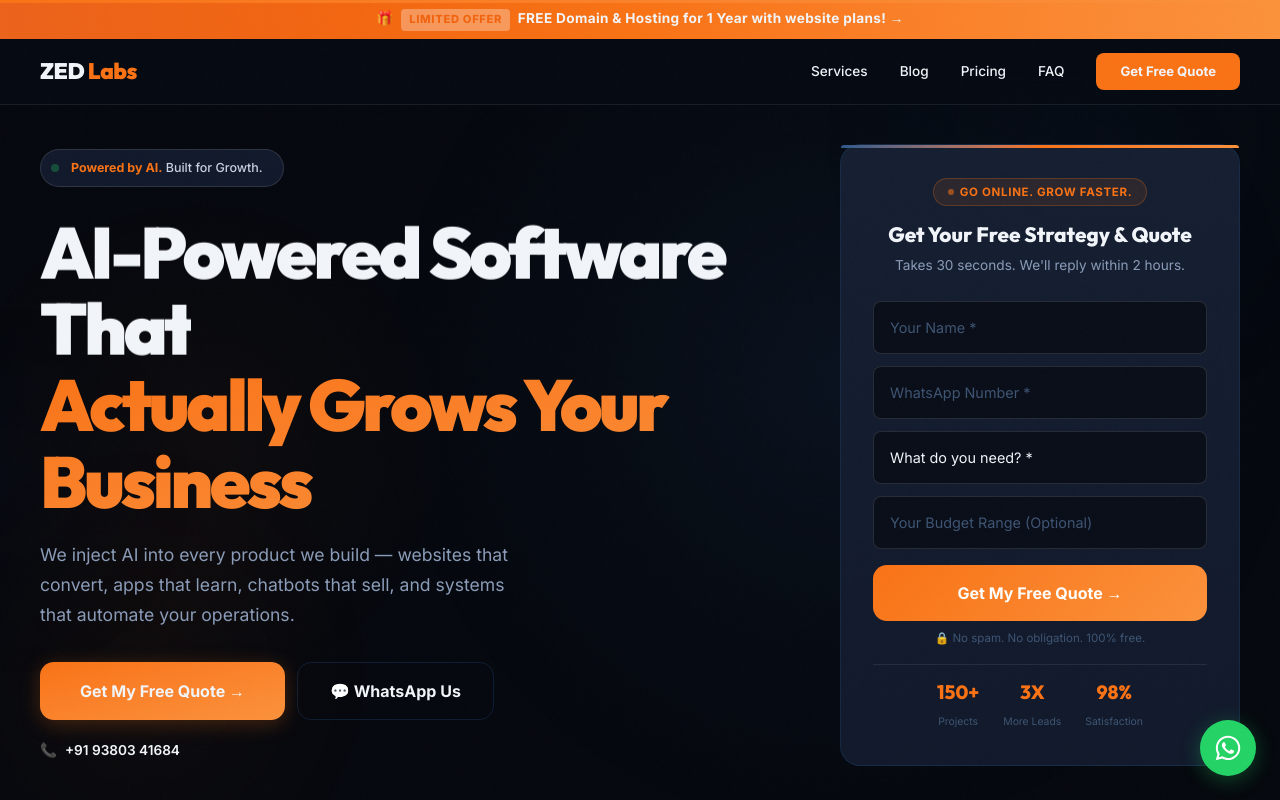
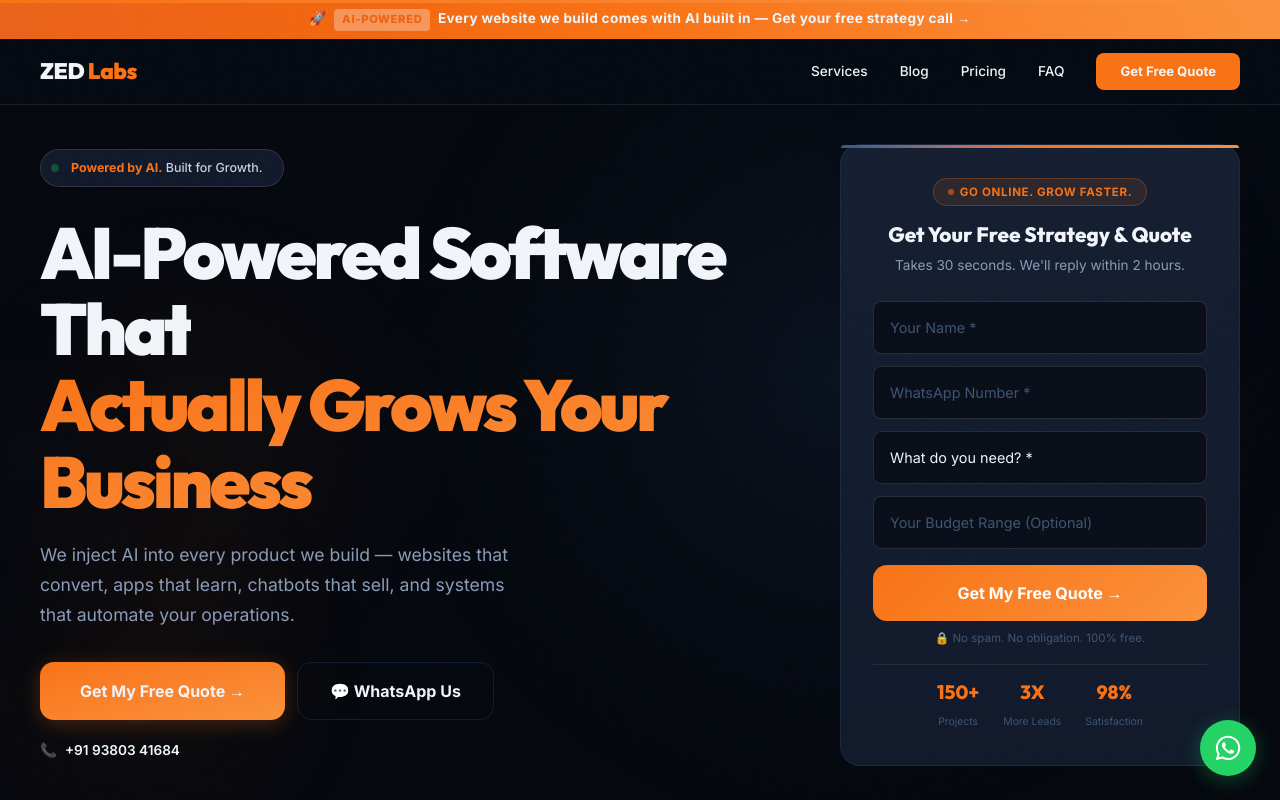
Before and after one commit to sandeshkumar/zedai, a Next.js app: page / in a window 1280 px wide. Shown: the top 800 px of the page. Built offline with nearby package versions, Linux system fonts and the light colour scheme.

Commit message:
fix: update announcement bar — remove free domain, promote AI differentiator
Co-Authored-By: Claude Opus 4.6 (1M context) <noreply@anthropic.com>

```diff
--- a/components/layout/Navbar.tsx
+++ b/components/layout/Navbar.tsx
@@ -28,7 +28,7 @@ export function Navbar() {
         className="relative block w-full overflow-hidden bg-linear-to-r from-accent-dark via-accent to-accent-light text-white text-center py-2 px-4 text-[0.8rem] sm:text-[0.85rem] font-bold tracking-wide hover:brightness-110 transition-all duration-200"
       >
         <span className="relative z-[1]">
-          🎁 <span className="inline-block bg-white text-accent-dark text-[0.7rem] font-extrabold uppercase px-2 py-0.5 rounded-[4px] mx-1 tracking-[0.06em]" style={{ animation: "blink 2s ease-in-out infinite" }}>Limited Offer</span> FREE Domain & Hosting for 1 Year with website plans! <span className="hidden sm:inline">→</span>
+          🚀 <span className="inline-block bg-white text-accent-dark text-[0.7rem] font-extrabold uppercase px-2 py-0.5 rounded-[4px] mx-1 tracking-[0.06em]" style={{ animation: "blink 2s ease-in-out infinite" }}>AI-Powered</span> Every website we build comes with AI built in — Get your free strategy call <span className="hidden sm:inline">→</span>
         </span>
         <span
           className="absolute inset-0 z-0 opacity-30"
```
